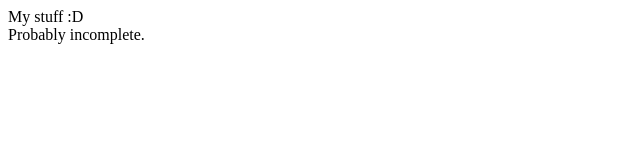
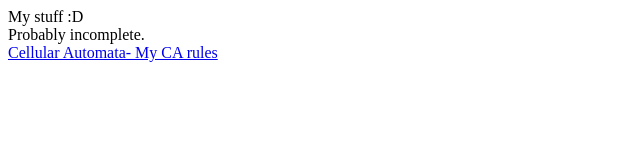
Before and after one commit to UnbihexiumFan/unbihexiumfan.github.io, a plain HTML site: page index.html in a window 1280 px wide. Shown: the whole page, without its empty margins (0-640 px from the left). Drawn offline with Linux system fonts and the light colour scheme.

Commit message:
Update index.html

```diff
--- a/index.html
+++ b/index.html
@@ -5,6 +5,6 @@
 		</title>
 	</head>
 	<body>
-		My stuff :D<br>Probably incomplete.
+		My stuff :D<br>Probably incomplete.<br><a href="unbihexiumfan.github.io/cellular-automata.html">Cellular Automata- My CA rules</a>
 	</body>
 </html>
```
